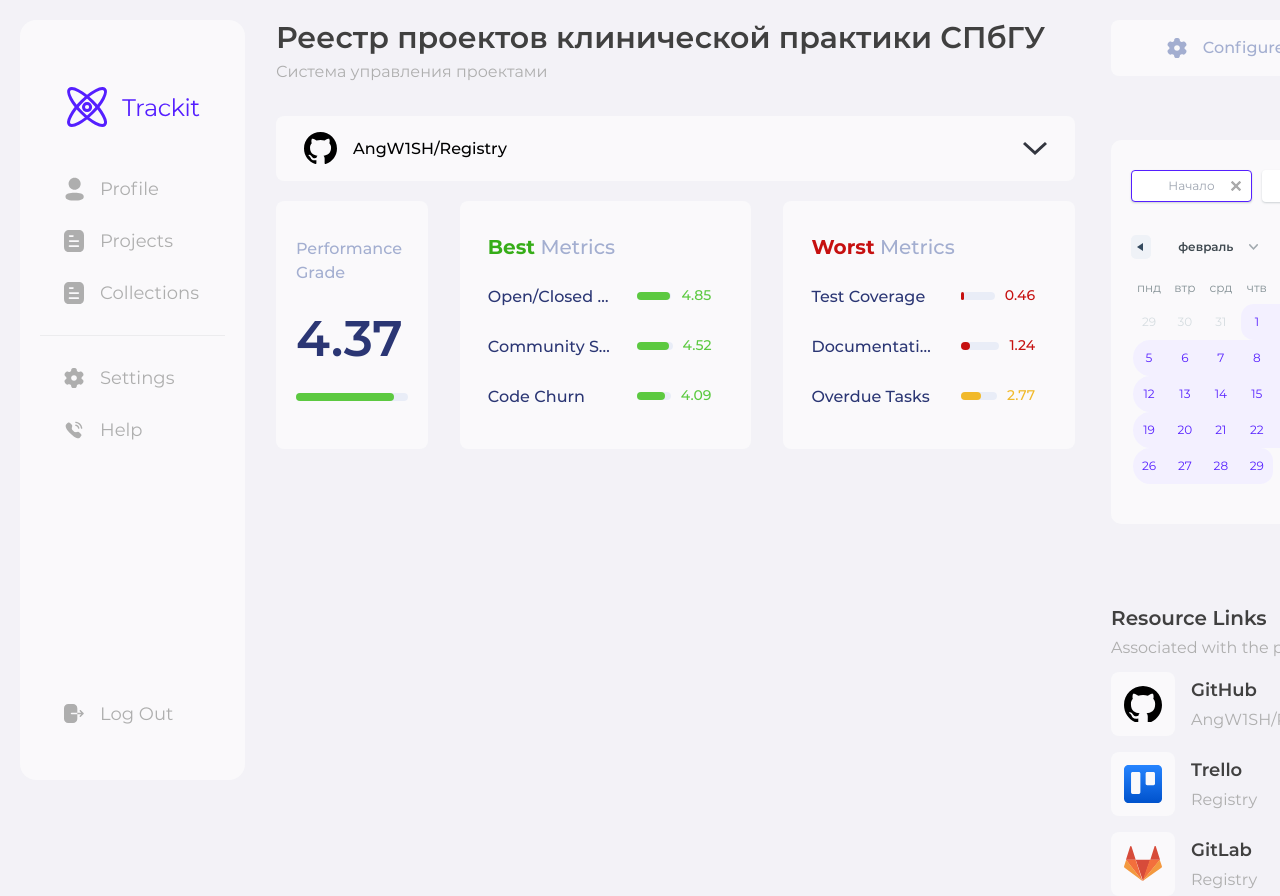
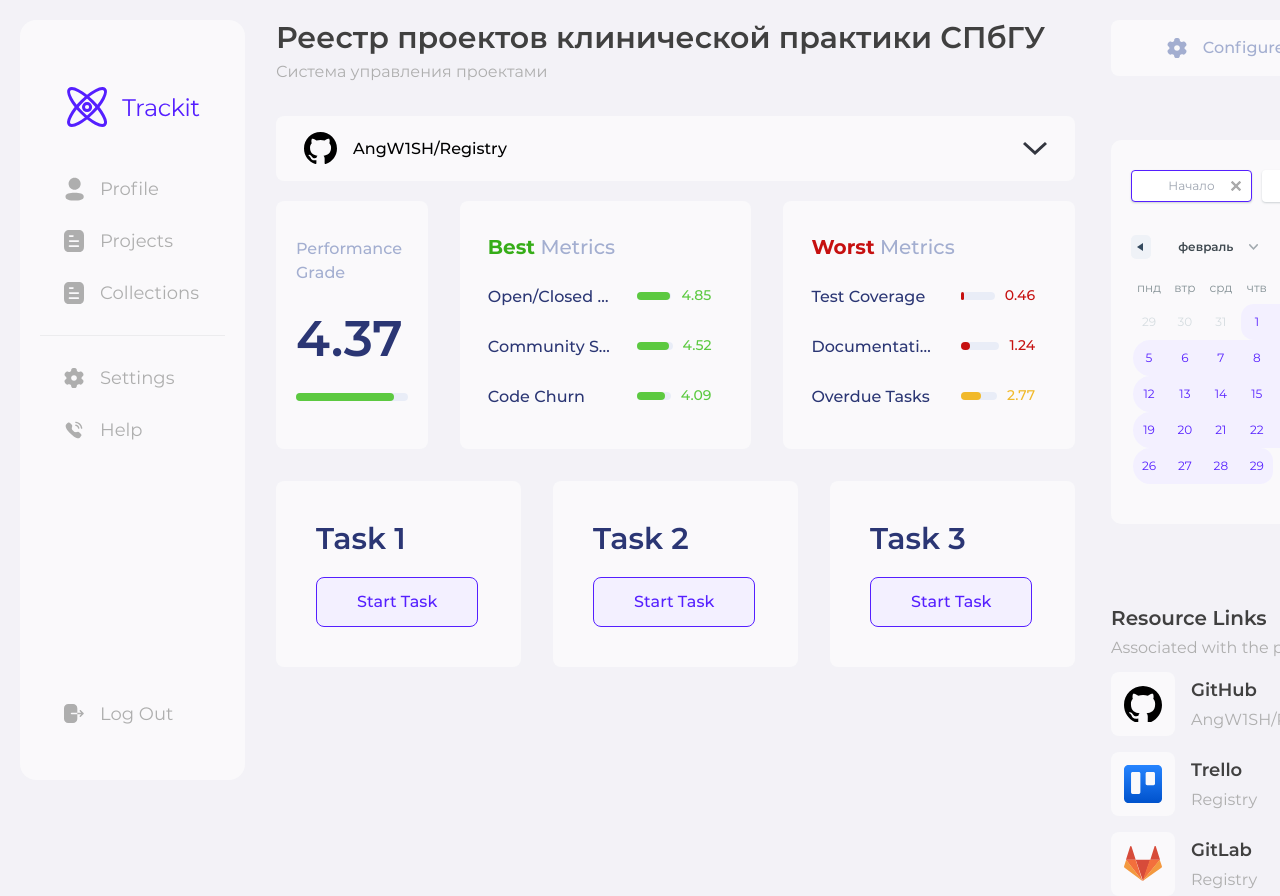
Before and after one commit to AngW1SH/Registry, a React (Vite) app in the folder metric/admin/: page / in a window 1280 px wide. Shown: the top 896 px of the page. Built offline with nearby package versions, Linux system fonts and the light colour scheme.

Commit message:
feat: add Task widget and remove hardcoded tasks for demonstration purposes

```diff
--- /dev/null
+++ b/metric/admin/src/features/Temp/Task/StartTask/api/fetchStartTask.ts
@@ -0,0 +1,25 @@
+export const fetchStartTask = async (metric: string) => {
+  const result = await fetch("/api/task", {
+    method: "POST",
+    headers: {
+      "Content-Type": "application/json",
+    },
+    body: JSON.stringify({
+      task: {
+        metric: metric,
+        weight: 2,
+        data: [],
+        update_rate: {
+          seconds: 20,
+          nanos: 0,
+        },
+        updated_at: {
+          seconds: 20,
+          nanos: 0,
+        },
+      },
+    }),
+  });
+
+  console.log(result);
+};
--- /dev/null
+++ b/metric/admin/src/features/Temp/Task/StartTask/ui/StartTask.tsx
@@ -0,0 +1,23 @@
+import { FC } from "react";
+import { fetchStartTask } from "../api/fetchStartTask";
+
+interface StartTaskProps {
+  metric: string;
+}
+
+const StartTask: FC<StartTaskProps> = ({ metric }) => {
+  const handleClick = async () => {
+    fetchStartTask(metric);
+  };
+
+  return (
+    <button
+      onClick={handleClick}
+      className="bg-secondary text-primary font-medium px-10 py-3 text-center rounded-lg border border-primary"
+    >
+      Start Task
+    </button>
+  );
+};
+
+export default StartTask;
--- /dev/null
+++ b/metric/admin/src/features/Temp/Task/index.ts
@@ -0,0 +1,3 @@
+import StartTask from "./StartTask/ui/StartTask";
+
+export { StartTask };
--- a/metric/admin/src/pages/Project/ui/ProjectPage.tsx
+++ b/metric/admin/src/pages/Project/ui/ProjectPage.tsx
@@ -4,6 +4,7 @@ import { PerformanceModule } from "@/widgets/PerformanceModule";
 import { PlatformMetrics } from "@/widgets/PlatformMetrics";
 import { ProjectTitle } from "@/widgets/ProjectTitle";
 import { ResourceLinks } from "@/widgets/ResourceLinks";
+import { Task } from "@/widgets/Temp/Task";
 import { FC } from "react";
 
 interface ProjectPageProps {}
@@ -18,6 +19,12 @@ const ProjectPage: FC<ProjectPageProps> = () => {
         <div className="pt-8"></div>
         <PlatformMetrics>
           <PerformanceModule />
+          <div className="pt-8" />
+          <div className="flex gap-8">
+            <Task name="Task 1" metric="1" className="flex-1" />
+            <Task name="Task 2" metric="2" className="flex-1" />
+            <Task name="Task 3" metric="3" className="flex-1" />
+          </div>
         </PlatformMetrics>
       </div>
       <div className="min-w-[25%] flex flex-col">
--- /dev/null
+++ b/metric/admin/src/widgets/Temp/Task/index.ts
@@ -0,0 +1,3 @@
+import Task from "./ui/Task";
+
+export { Task };
--- /dev/null
+++ b/metric/admin/src/widgets/Temp/Task/ui/Task.tsx
@@ -0,0 +1,21 @@
+import { StartTask } from "@/features/Temp/Task";
+import { FC } from "react";
+
+interface TaskProps {
+  name: string;
+  metric: string;
+  className?: string;
+}
+
+const Task: FC<TaskProps> = ({ name, metric, className = "" }) => {
+  return (
+    <div className={"bg-background p-10 rounded-lg " + className}>
+      <h3 className="font-semibold text-3xl text-[#2B3674]">{name}</h3>
+      <div className="mt-5">
+        <StartTask metric={metric} />
+      </div>
+    </div>
+  );
+};
+
+export default Task;
--- a/metric/admin/vite.config.ts
+++ b/metric/admin/vite.config.ts
@@ -10,4 +10,13 @@ export default defineConfig({
       "@": path.resolve(__dirname, "./src"),
     },
   },
+  server: {
+    proxy: {
+      "/api": {
+        target: "http://localhost:3000",
+        changeOrigin: true,
+        rewrite: (path) => path.replace(/^\/api/, ""),
+      },
+    },
+  },
 });
```
Also changed, not shown: 1 other file (tests, documents, lock files or other folders).
